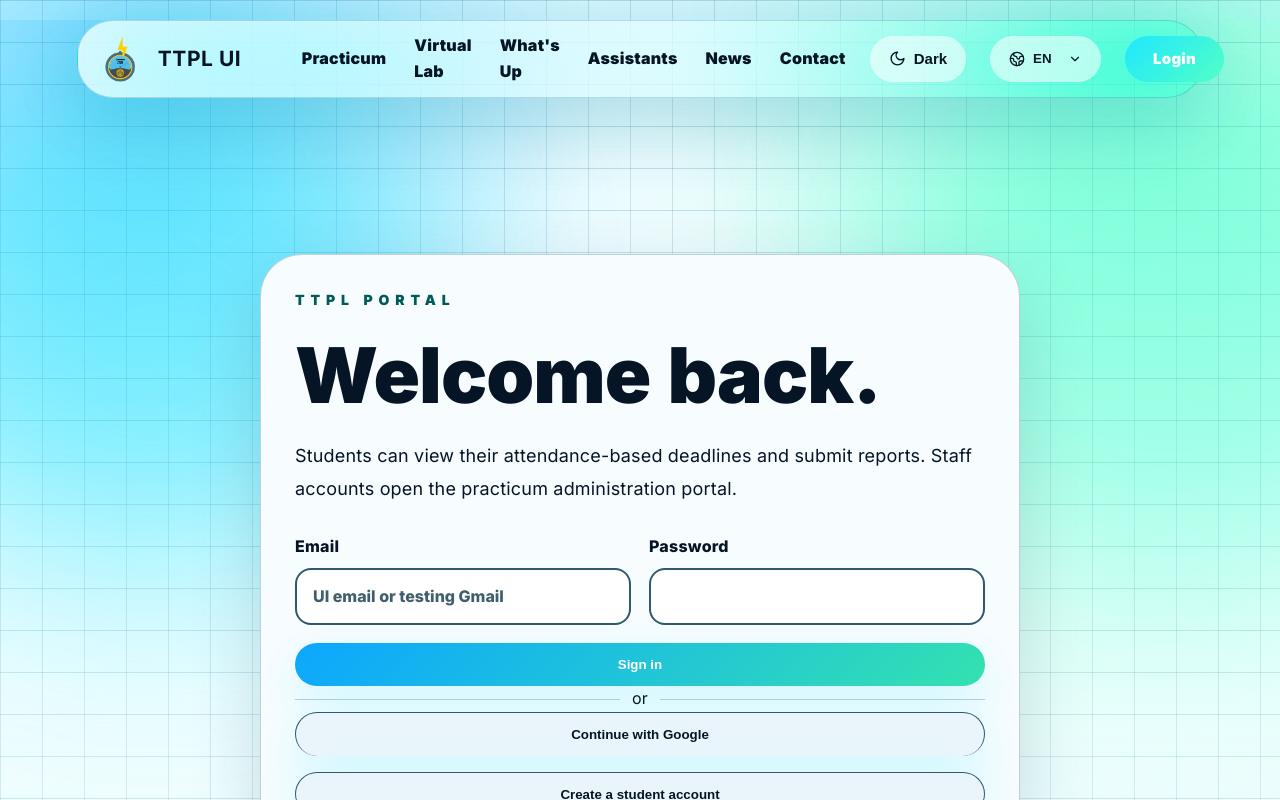
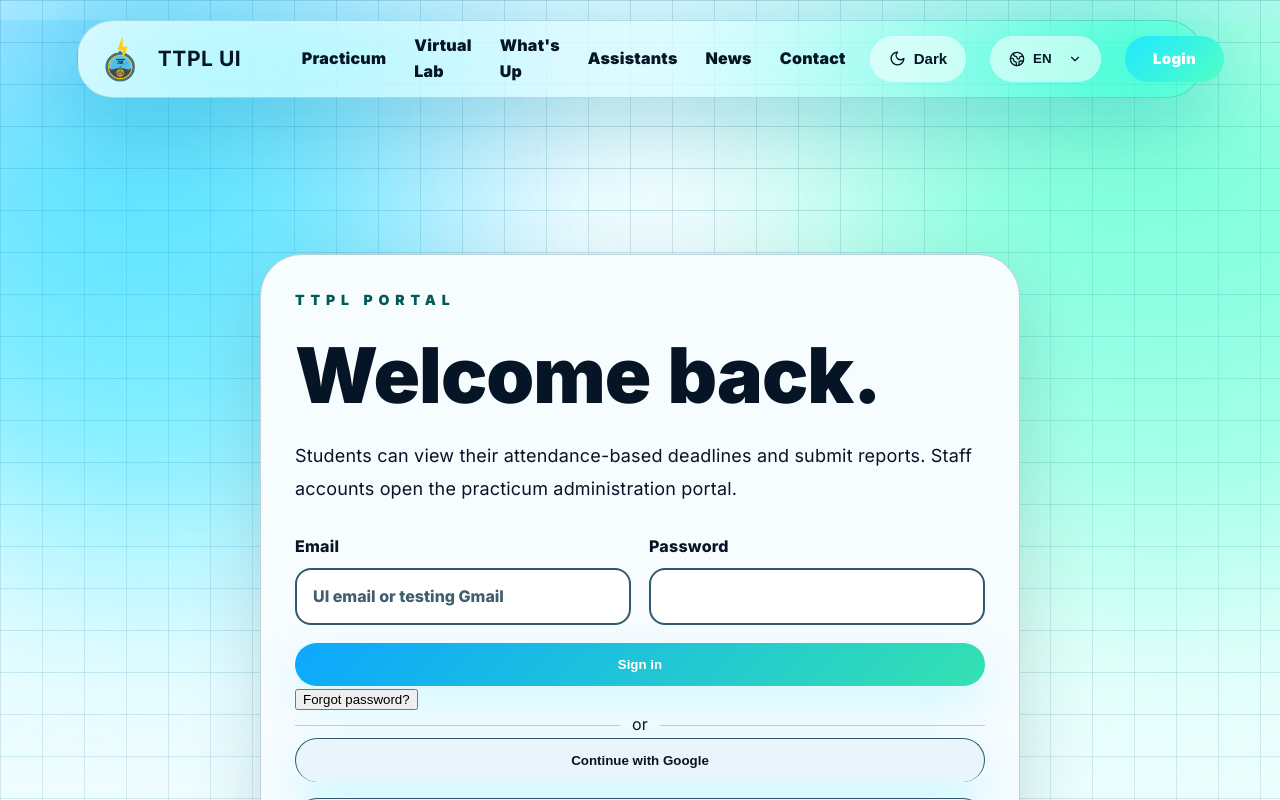
Before and after one commit to shannon-aurelia/TTPL-UI-Website, a Next.js app: page /login in a window 1280 px wide. Shown: the top 800 px of the page. Built offline with nearby package versions, Linux system fonts and the light colour scheme; no server answers; the database is empty.

Commit message:
Add password reset flow

```diff
--- a/app/login/page.jsx
+++ b/app/login/page.jsx
@@ -70,12 +70,28 @@ export default function Login() {
     setSubmitting(false);
   };
 
+  const sendPasswordReset = async () => {
+    if (!supabase) return;
+    const normalizedEmail = email.trim().toLowerCase();
+    if (!normalizedEmail) {
+      setError('Enter your email address first.');
+      return;
+    }
+    setError('');
+    setNotice('');
+    const { error: resetError } = await supabase.auth.resetPasswordForEmail(normalizedEmail, {
+      redirectTo: `${window.location.origin}/reset-password`
+    });
+    if (resetError) setError(resetError.message);
+    else setNotice('Password reset email sent. Open the link in your inbox to choose a new password.');
+  };
+
   const signInWithGoogle = async () => {
     if (!supabase) return;
     setError('');
     const { error: authError } = await supabase.auth.signInWithOAuth({
       provider: 'google',
-      options: { redirectTo: `${window.location.origin}/portal` }
+      options: { redirectTo: `${window.location.origin}/login`, queryParams: { prompt: 'select_account' } }
     });
     if (authError) setError(authError.message);
   };
@@ -97,6 +113,7 @@ export default function Login() {
         <label>Password<input type="password" value={password} onChange={(event) => setPassword(event.target.value)} required minLength={8} /></label>
         <button className="btn" type="submit" disabled={submitting}>{submitting ? 'Please wait...' : registering ? 'Create student account' : 'Sign in'}</button>
       </form>
+      {!registering && <button className="auth-text-button" type="button" onClick={sendPasswordReset}>Forgot password?</button>}
       <div className="auth-divider"><span>or</span></div>
       <button className="btn ghost auth-google" type="button" onClick={signInWithGoogle}>Continue with Google</button>
       {registering && <p className="auth-note">{allowExternalRegistration ? 'External email registration is temporarily enabled for testing.' : 'Registration is restricted to UI email accounts.'}</p>}
```
